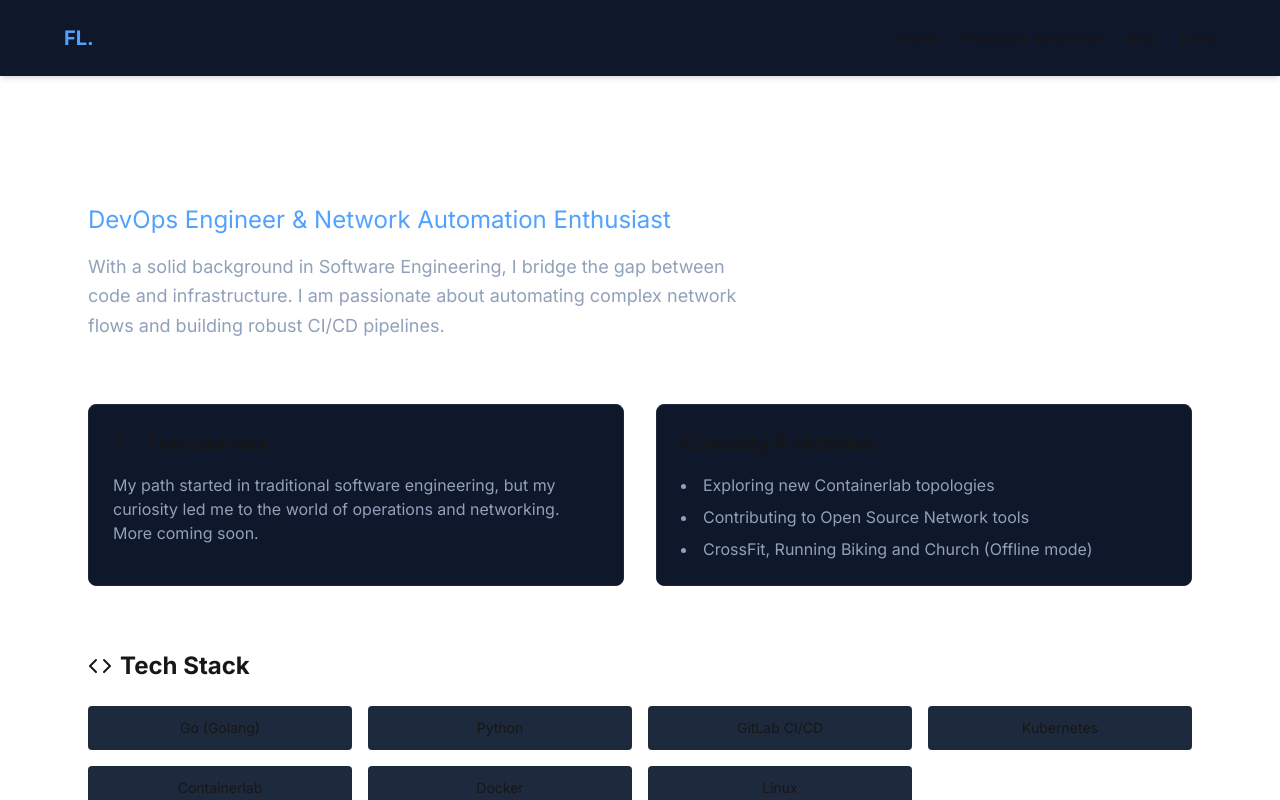
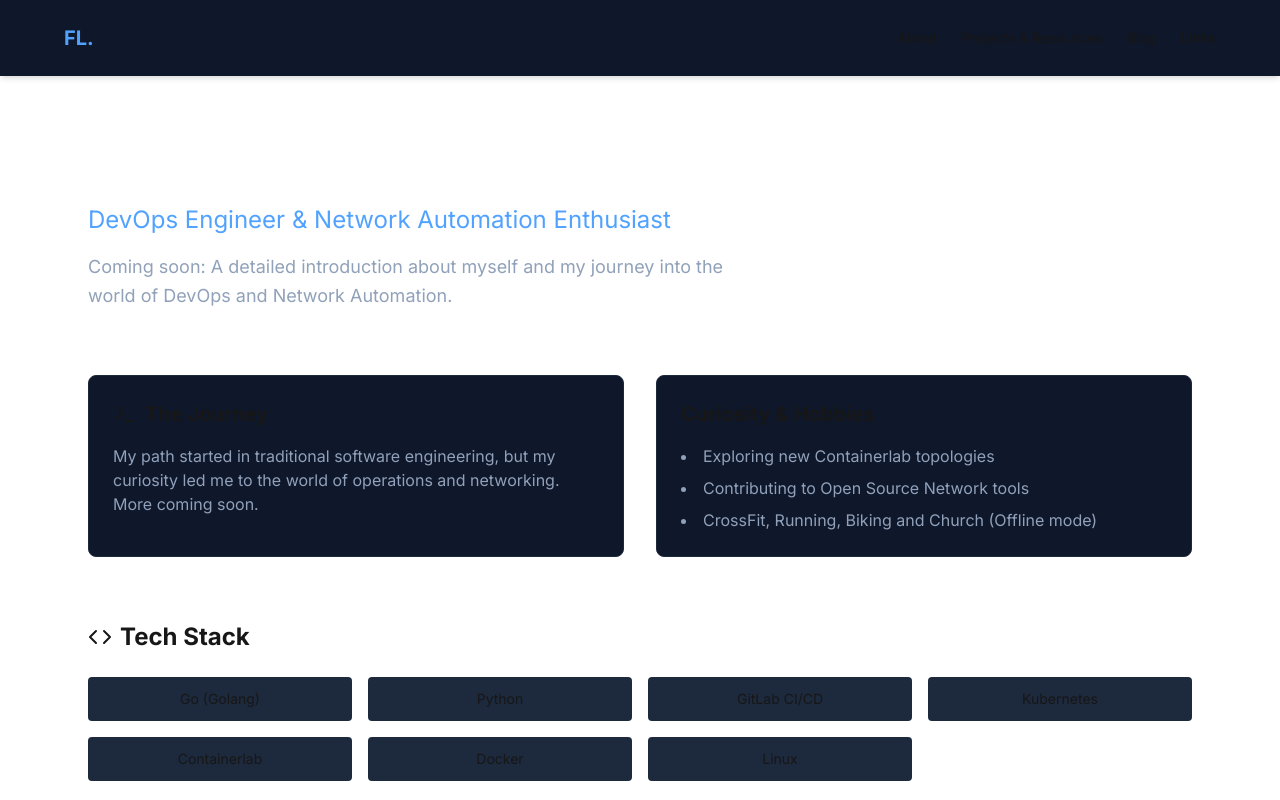
Before and after one commit to floehden/floehden.github.io, a Next.js app in the folder website/: page / in a window 1280 px wide. Shown: the top 800 px of the page. Built offline with nearby package versions, Linux system fonts and the light colour scheme.

Commit message:
change about

```diff
--- a/website/app/page.tsx
+++ b/website/app/page.tsx
@@ -15,8 +15,10 @@ export default function Home() {
         <h1 className="text-5xl font-bold text-white">Hello, I'm Florian.</h1>
         <h2 className="text-2xl text-blue-400">DevOps Engineer & Network Automation Enthusiast</h2>
         <p className="max-w-2xl text-slate-400 text-lg leading-relaxed">
-          With a solid background in Software Engineering, I bridge the gap between code and infrastructure.
-          I am passionate about automating complex network flows and building robust CI/CD pipelines.
+          Coming soon: A detailed introduction about myself and my journey into the world of DevOps and Network Automation.
+           {/* With a solid background in Software Engineering, I bridge the gap between code and infrastructure.
+          I am passionate about automating complex network flows and building robust CI/CD pipelines. */}
+
         </p>
       </section>
 
@@ -34,7 +36,7 @@ export default function Home() {
           <ul className="list-disc list-inside text-slate-400 space-y-2">
             <li>Exploring new Containerlab topologies</li>
             <li>Contributing to Open Source Network tools</li>
-            <li>CrossFit, Running Biking and Church (Offline mode)</li>
+            <li>CrossFit, Running, Biking and Church (Offline mode)</li>
           </ul>
         </div>
       </section>
```
